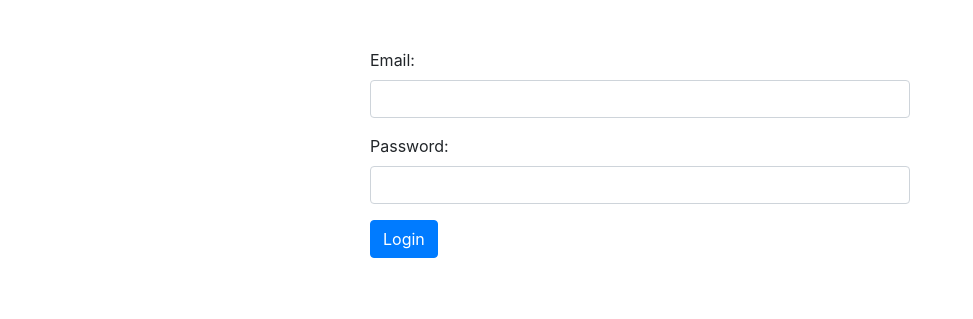
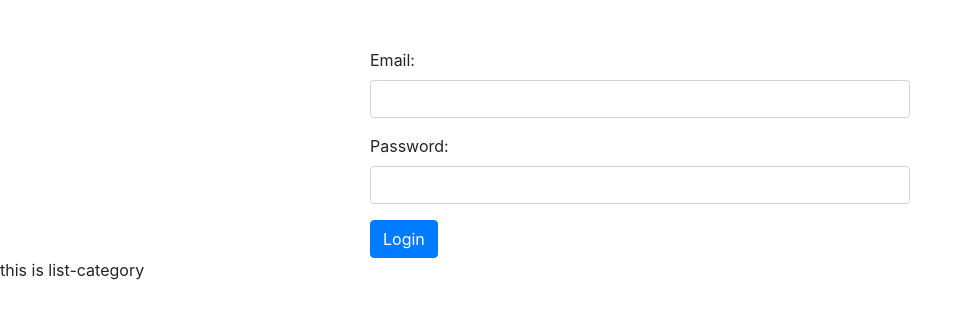
Before and after one commit to SENGHAKCHHUN/Group-two-yon, a PHP site: page /login.php in a window 1280 px wide. Shown: the top 319 px of the page, without its empty margins (0-973 px from the left). Run offline with PHP 8.4, Linux system fonts and the light colour scheme.

Commit message:
[feat] create list category branch

```diff
--- a/login.php
+++ b/login.php
@@ -30,3 +30,5 @@ require_once 'views/partials/head.php';
         </div>
     </div>
 </div>
+
+this is list-category
```
